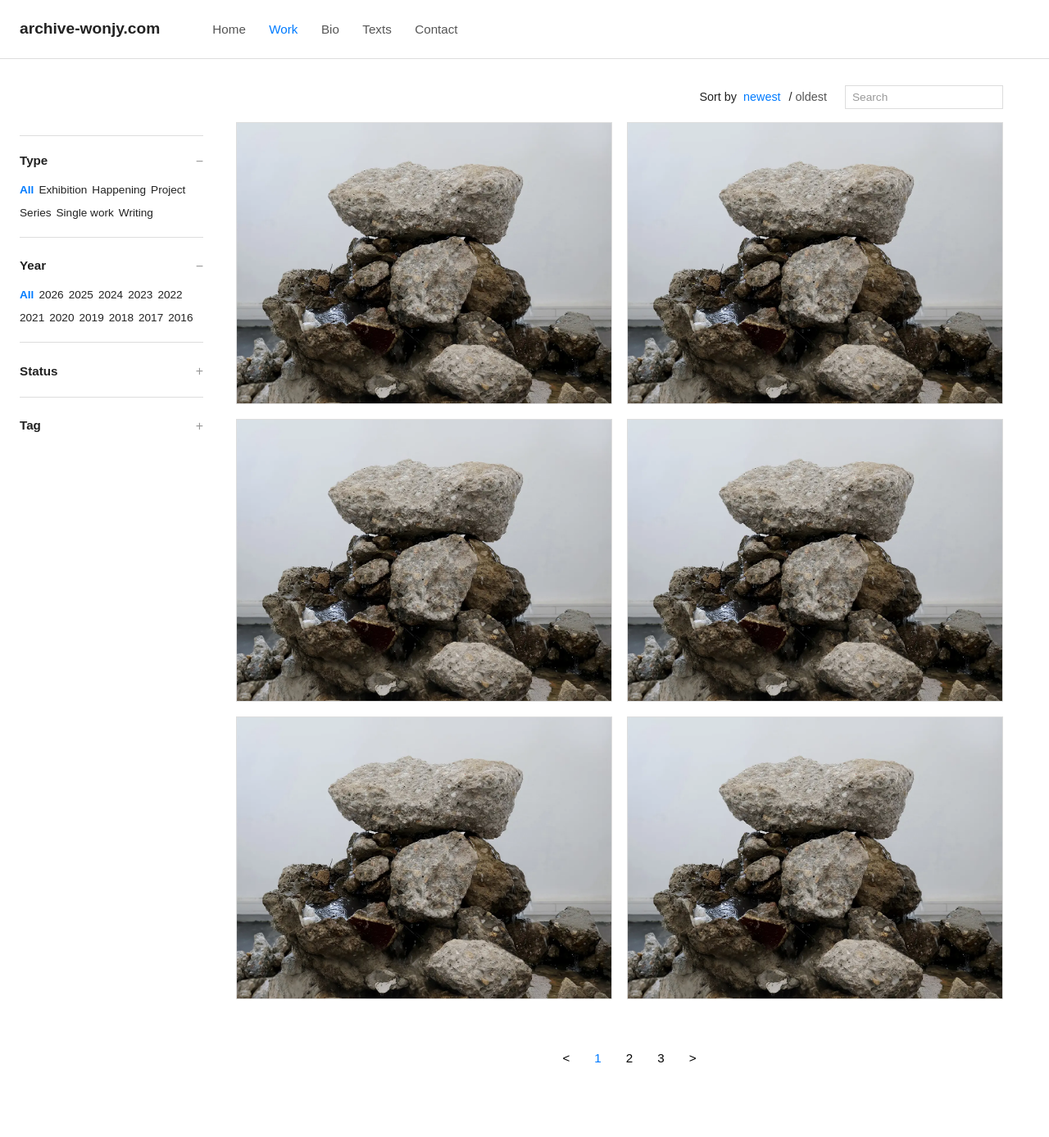
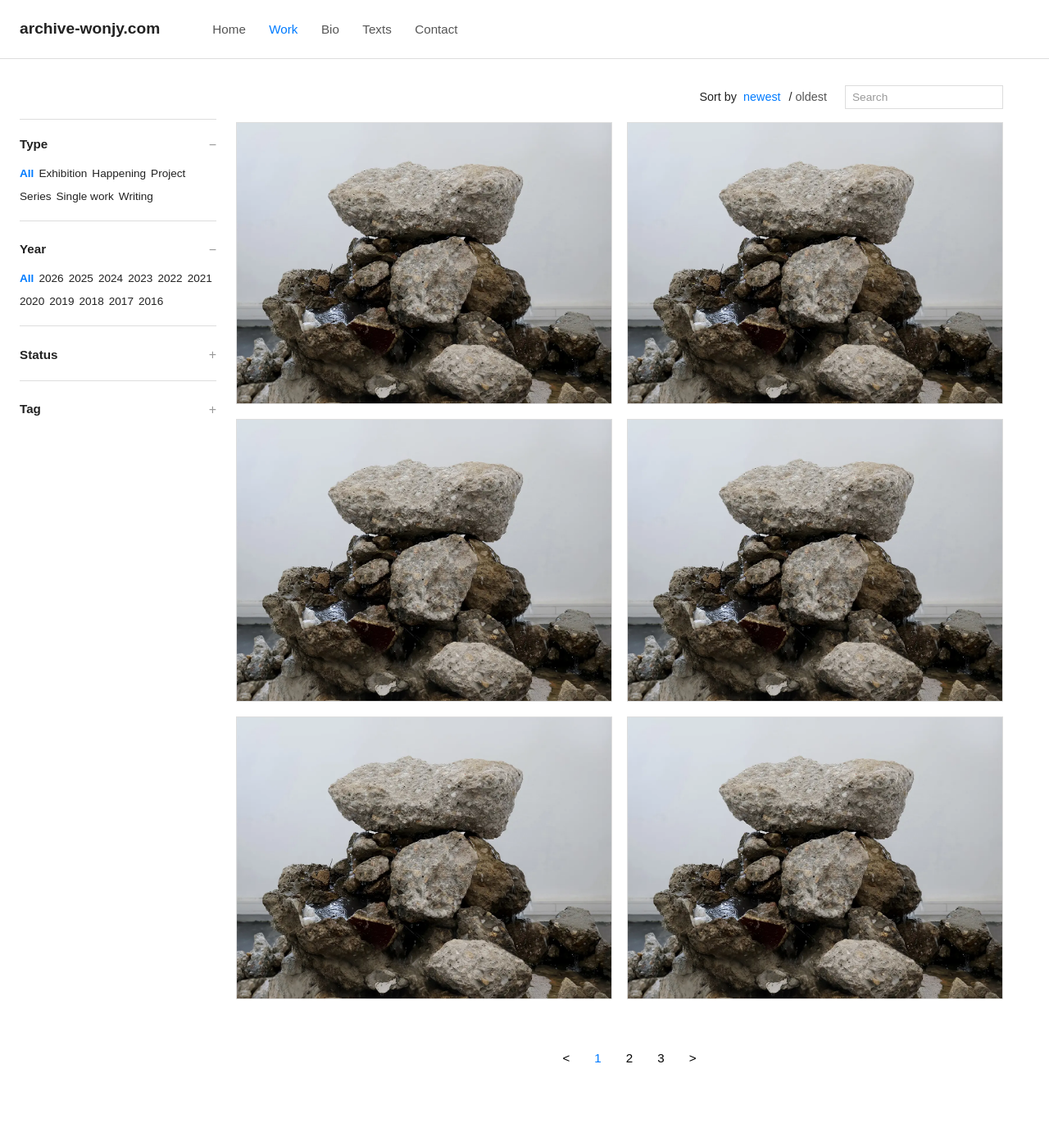
Before and after one commit to Won-Jy/archive-wonjy, a Jekyll site: the page built from work.html, in a window 1280 px wide. Shown: the whole page at 82% size. Built offline with Jekyll 4.4.1, drawn with Linux system fonts in a browser that asks for light colours.

Commit message:
Update work.html

```diff
--- a/work.html
+++ b/work.html
@@ -47,7 +47,8 @@ layout: none
 
     /* Sidebar */
 .sidebar {
-  padding-right: 16px;
+  padding-top: 0; /* 필요하면 기존 값에서 줄임 */
+  margin-top: -20px; /* 음수로 주면 더 위로 올라감 */
 }
 @media (max-width:960px) {
   .sidebar {
```
